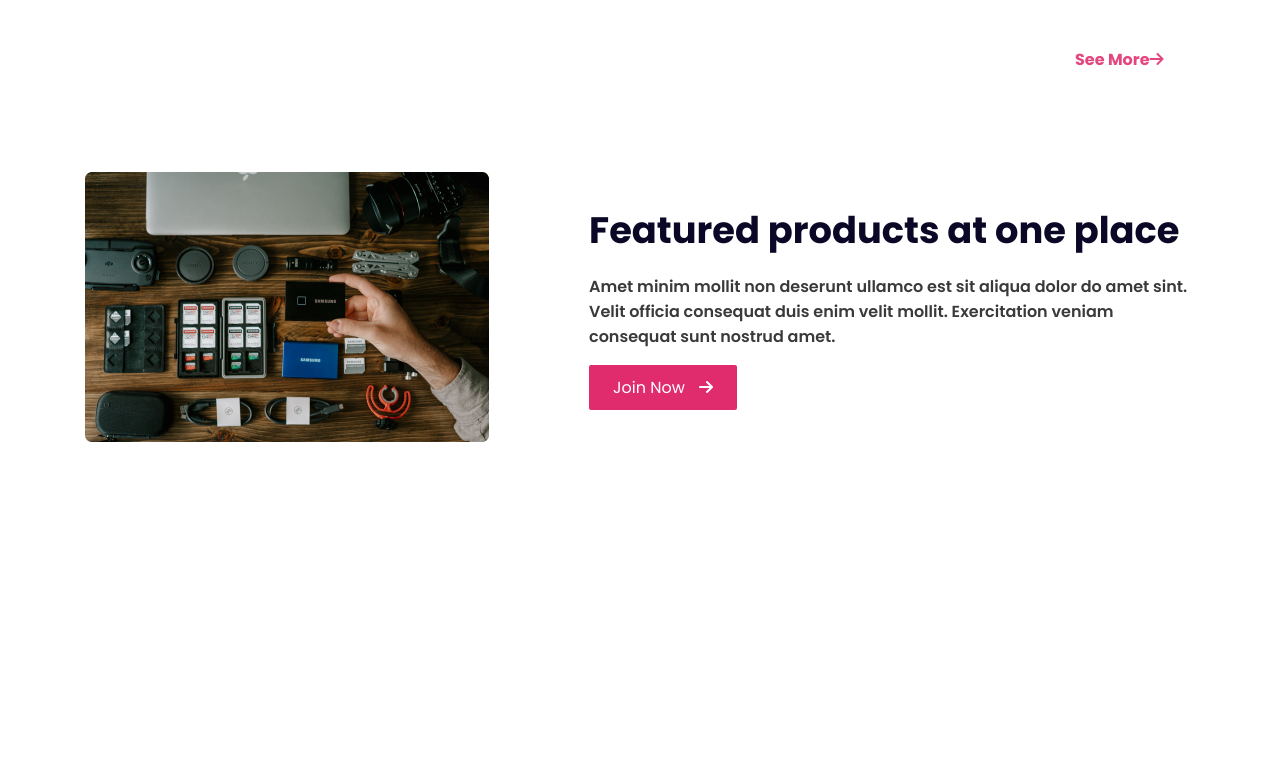
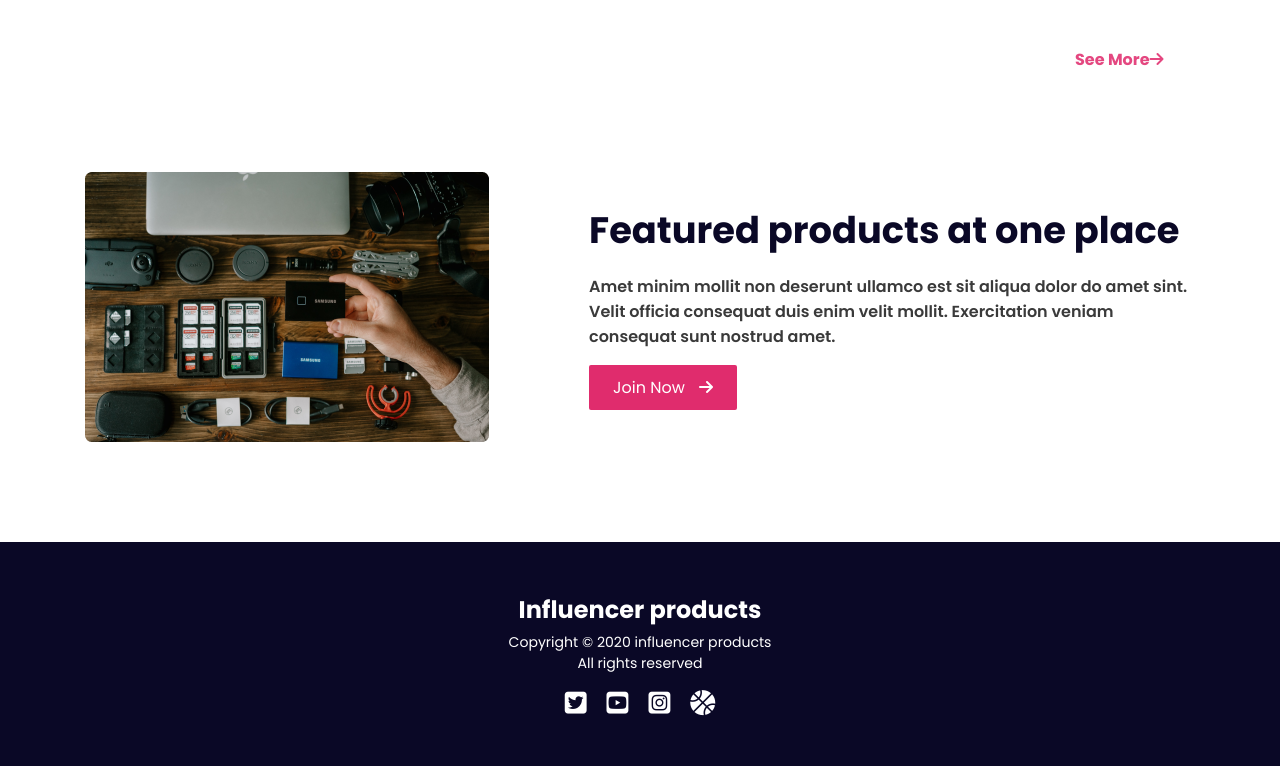
Before and after one commit to mdjakariasheikhmahi/Influencer-Gear-Website-Template, a plain HTML site: page index.html in a window 1280 px wide. Shown: the part 2546-3312 px from the top of the page. Before the commit the page ends 3088 px from the top, so only its background shows below. Drawn offline with Linux system fonts and the light colour scheme.

Commit message:
added a Footer

```diff
--- a/index.html
+++ b/index.html
@@ -292,7 +292,24 @@
         </div>
       </section>
     </main>
-
-    <footer></footer>
+    <!-- --- Footer --- -->
+    <footer>
+      <section class="footer-bg">
+        <div footer-box>
+          <div class="footer-container">
+            <h2 class="footer-title">Influencer products</h2>
+            <p class="footer-description">
+              Copyright © 2020 influencer products <br />All rights reserved
+            </p>
+          </div>
+          <div class="footer-icon">
+            <i class="fa-brands fa-square-twitter"></i>
+            <i class="fa-brands fa-square-youtube"></i>
+            <i class="fa-brands fa-square-instagram"></i>
+            <i class="fa-solid fa-basketball"></i>
+          </div>
+        </div>
+      </section>
+    </footer>
   </body>
 </html>
--- a/style.css
+++ b/style.css
@@ -196,4 +196,30 @@
   margin-top: 100px;
   margin-bottom: 100px;
 }
+
 /* ----- Footer ---- */
+.footer-bg {
+  background-color: rgba(10, 8, 38, 1);
+}
+.footer-title {
+  font-size: 1.5rem;
+  color: rgba(255, 255, 255, 1);
+  padding-top: 50px;
+  padding-bottom: 5px;
+}
+.footer-description {
+  font-size: 0.88rem;
+  color: rgba(255, 255, 255, 1);
+}
+.footer-container {
+  text-align: center;
+}
+.footer-icon {
+  display: flex;
+  gap: 20px;
+  justify-content: center;
+  color: white;
+  padding-bottom: 50px;
+  padding-top: 17px;
+  font-size: 25px;
+}
```
